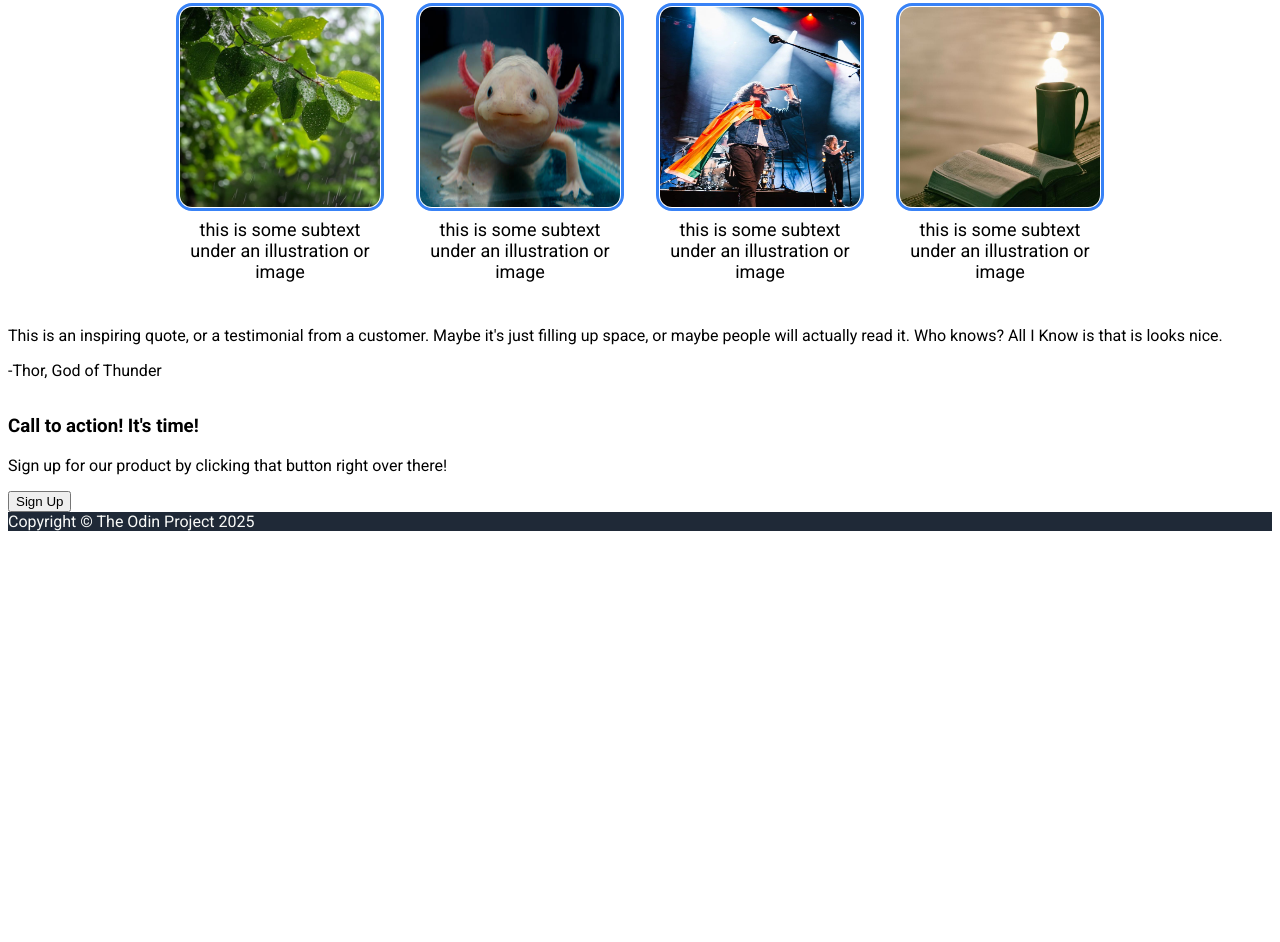
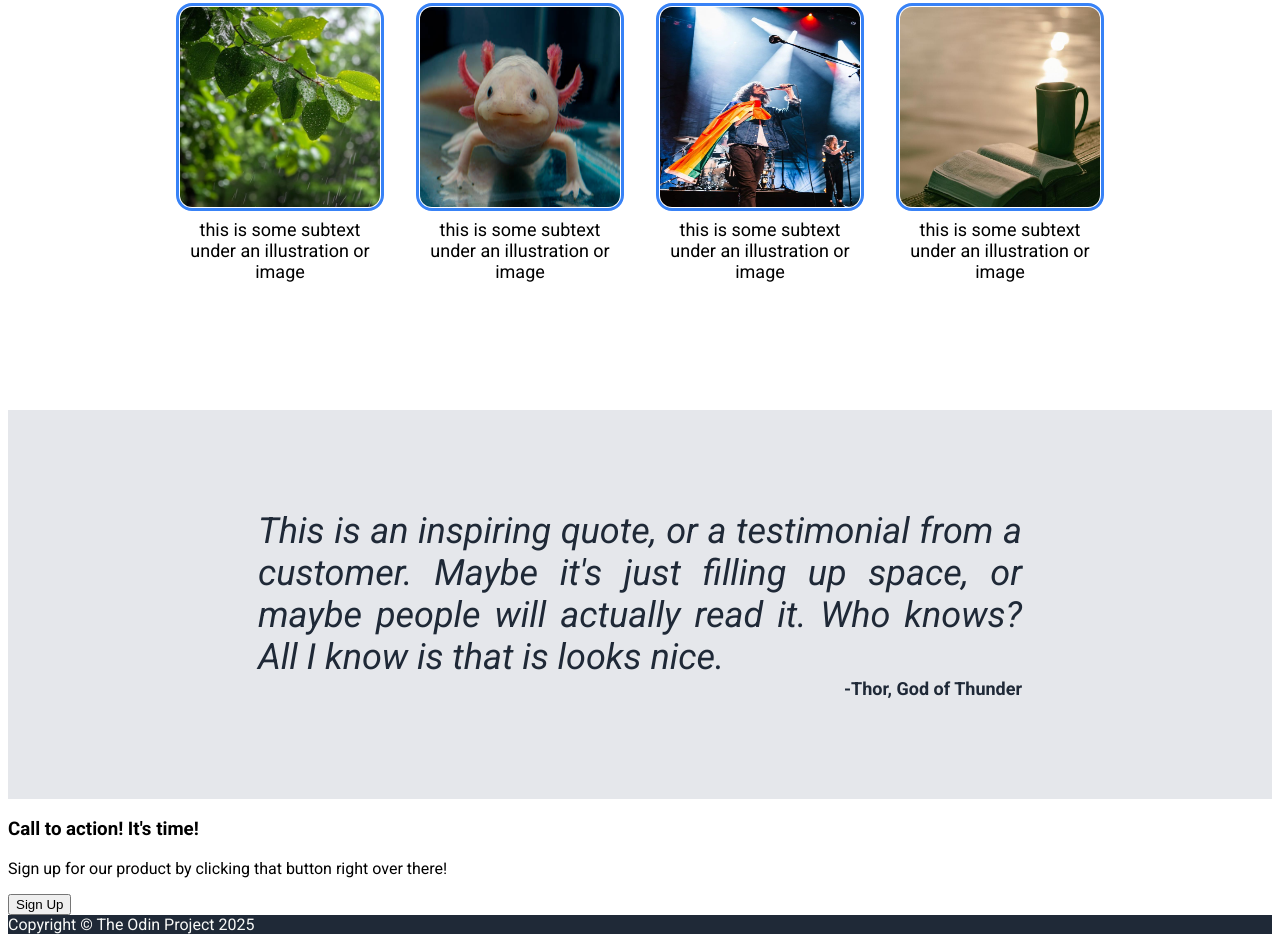
Before and after one commit to shreyaa-offgrid/odin-landing-page, a plain HTML site: page index.html in a window 1280 px wide. Shown: the part 728-1670 px from the top of the page. Before the commit the page ends 1267 px from the top, so only its background shows below. Drawn offline with Linux system fonts and the light colour scheme.

Commit message:
Style quotation

```diff
--- a/index.html
+++ b/index.html
@@ -13,9 +13,9 @@
     <div class="header">
         <div class="header-logo">Header Logo</div>
         <div class="link-container">
-        <div class="header-link">header link one</div>
-        <div class="header-link">header link one</div>
-        <div class="header-link">header link one</div>
+        <a class="header-link" href="#">header link one</a>
+        <a class="header-link" href="#">header link one</a>
+        <a class="header-link" href="#">header link one</a>
         </div>
     </div>
     <div class="hero-container">
@@ -62,7 +62,7 @@
         <p class="quote">This is an inspiring quote, or a
             testimonial from a customer. Maybe it's just filling
             up space, or maybe people will actually read it.
-            Who knows? All I Know is that is looks nice.
+            Who knows? All I know is that is looks nice.
         </p>
         <p class="byline">-Thor, God of Thunder</p>
     </div>
--- a/styles.css
+++ b/styles.css
@@ -23,10 +23,13 @@ body{
 .link-container{
     display: flex;
     gap:18px;
+}
+
+.header-link{
     font-size: 18px;
     color: #E5E7EB;
+    text-decoration: none;
 }
-
 .hero-container{
     flex:1;
     padding: 100px 150px;
@@ -79,6 +82,7 @@ body{
     justify-content: center;
     align-items: center;
     gap:32px;
+    margin-bottom: 100px;
 }
 
 .card>img{
@@ -108,3 +112,32 @@ body{
     font-size: 18px;
     text-align: center;
 }
+
+.quote-container{
+    padding:100px 250px;
+    background-color:#E5E7EB;
+    color: #1F2937;
+    display: flex;
+    flex-direction: column;
+    justify-content:center;
+    align-items: center;
+}
+
+.quote{
+    font-size: 36px;
+    font-weight: light;
+    font-style:italic;
+    text-align: justify;
+}
+
+.byline{
+    margin-left: auto;
+    color: #1F2937;
+    font-size: 18px;
+    font-weight: bold;
+    align-self: flex-end;
+}
+
+.quote-container>p{
+    margin: 0;
+}
```
